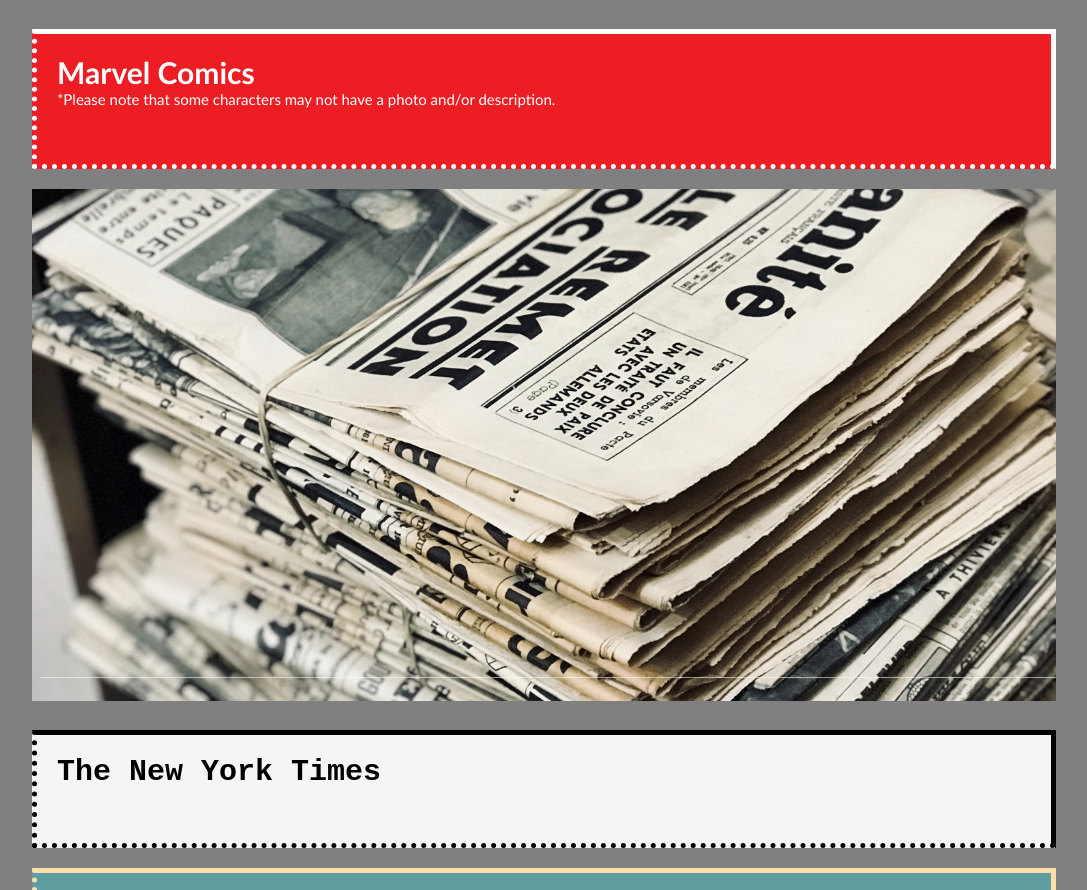
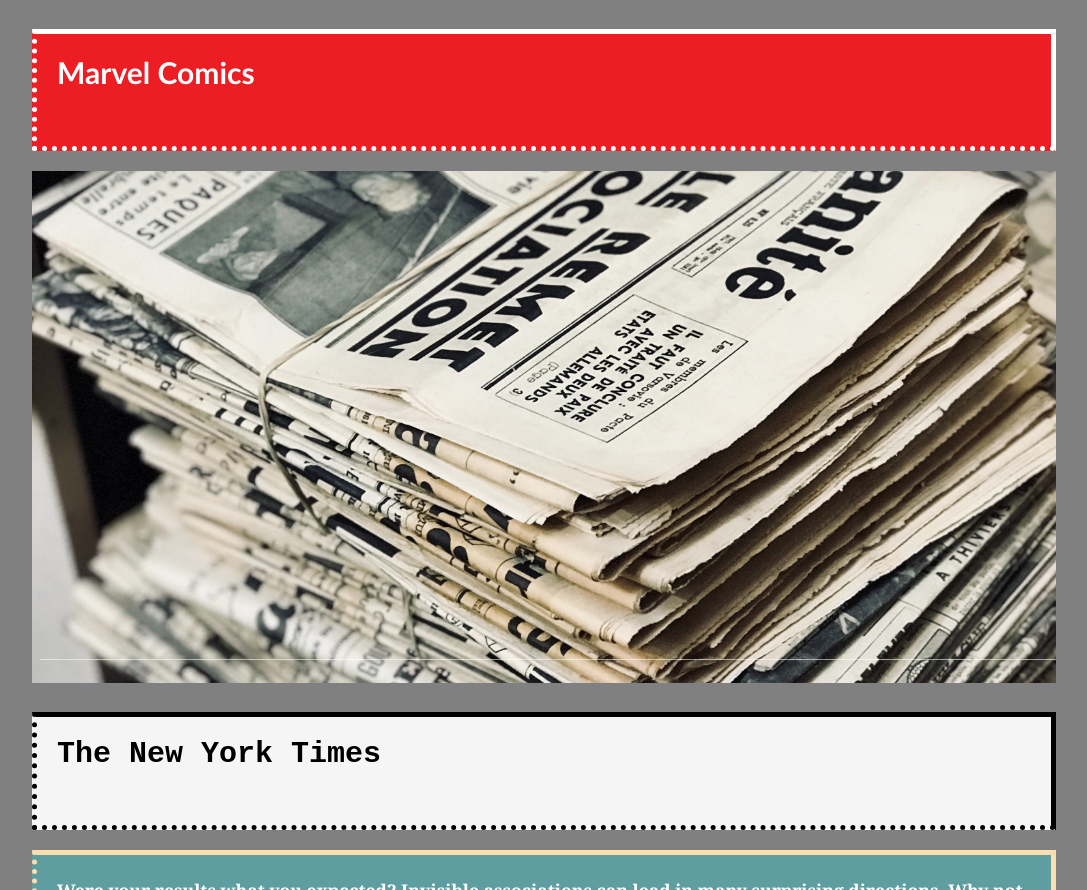
Before and after one commit to jihanSherman/HeroNews, a plain HTML site: page index.html in a window 1280 px wide. Shown: the part 882-1772 px from the top of the page, without its empty margins (96-1183 px from the left). Drawn offline with Linux system fonts and the light colour scheme.

Commit message:
Updated index.html

```diff
--- a/index.html
+++ b/index.html
@@ -66,7 +66,6 @@
         <!--Marvel Characters-->
     <div class="marvelAPI">
         <h1 class="marvelName">Marvel Comics</h1>
-        <p>*Please note that some characters may not have a photo and/or description.</p>
         <br/>
         <p class="loadingText" id="message-marvelCharacters"></p>
         <div id="characters-container"></div>
```
